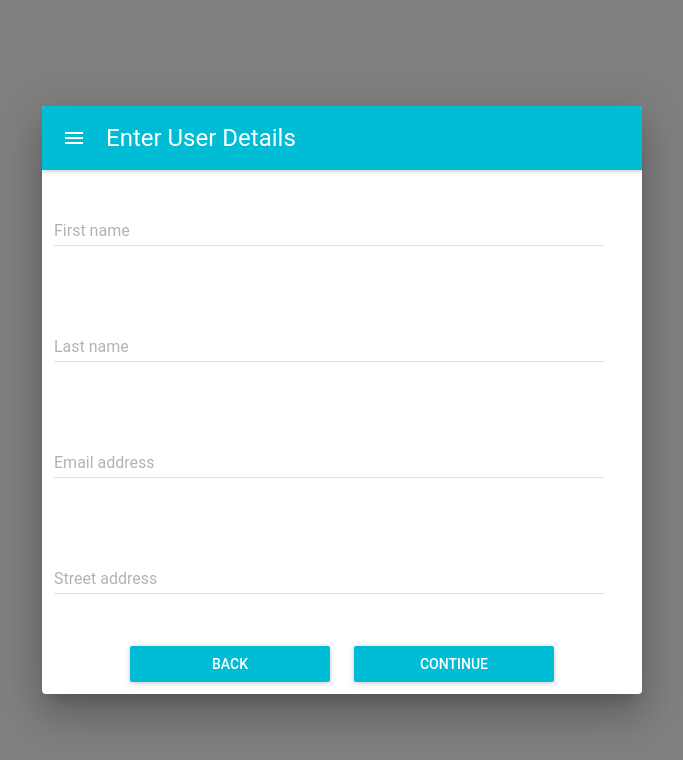
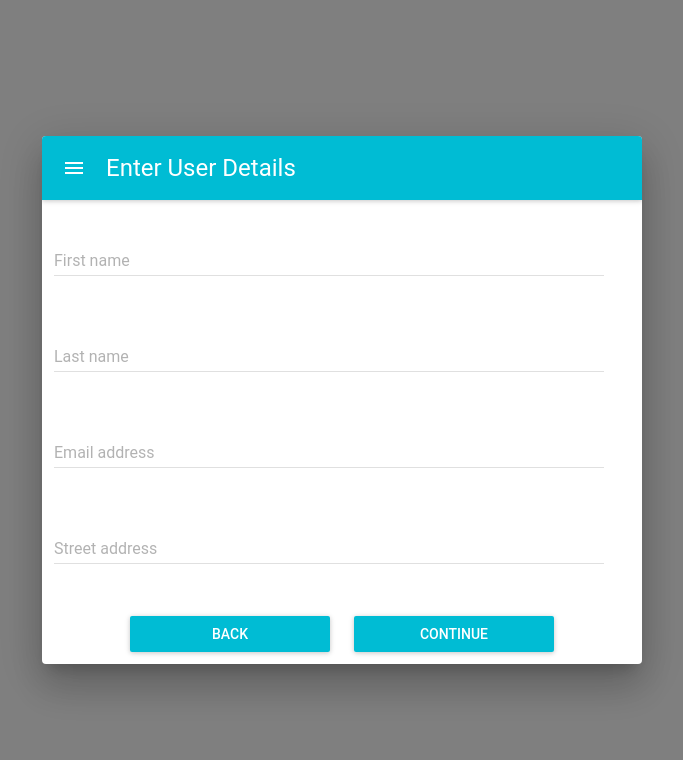
Before and after one commit to amyriley/cloud_music, a React (Create React App) app: page / in a window 1280 px wide. Both pictures are taken after a click on the button "CONTINUE". Shown: the top 760 px of the page, without its empty margins (298-981 px from the left). Built offline with nearby package versions, Linux system fonts and the light colour scheme.

Commit message:
adding component for textfield inputs, adjusting folder structure organisation, styling

```diff
--- a/src/App.js
+++ b/src/App.js
@@ -1,5 +1,5 @@
 import React, { Component } from 'react';
-import SubscriptionForm from './components/SubscriptionForm';
+import SubscriptionForm from './components/forms/SubscriptionForm';
 
 class App extends Component {
   render() {
--- a/src/components/Confirm.js
+++ b/src/components/Confirm.js
@@ -5,7 +5,7 @@ import RaisedButton from 'material-ui/RaisedButton';
 import Dialog from '@material-ui/core/Dialog';
 import Grid from '@material-ui/core/Grid';
 import BackButton from './buttons/BackButton';
-import DetailsList from './DetailsList';
+import DetailsList from './lists/DetailsList';
 
 export class Confirm extends Component {
 
--- a/src/components/FormCreditCardDetails.js
+++ b/src/components/forms/FormCreditCardDetails.js
@@ -1,23 +1,22 @@
 import React, { Component } from 'react';
 import MuiThemeProvider from 'material-ui/styles/MuiThemeProvider';
 import AppBar from 'material-ui/AppBar';
-import TextField from 'material-ui/TextField';
 import RaisedButton from 'material-ui/RaisedButton';
 import Dialog from '@material-ui/core/Dialog';
 import Grid from '@material-ui/core/Grid';
-import BackButton from './buttons/BackButton';
+import BackButton from '../buttons/BackButton';
+import FormTextFieldInputs from '../inputs/FormTextFieldInputs';
 
 export class CreditCardDetails extends Component {
     state = {
         errors: {}
     }
 
-    continue = (e) => {
+    validateAndContinue = (e) => {
         e.preventDefault();
         const errors = this.validate(this.props.values.cardNumber, this.props.values.cardExpiryDate,
                         this.props.values.cardSecurityCode);
         this.setState({ errors });
-        console.log(errors)
         if (Object.entries(errors).length === 0) {
             this.props.nextStep();
         }
@@ -68,6 +67,11 @@ export class CreditCardDetails extends Component {
 
     render() {
         const { values, handleChange } = this.props;
+        const creditCardDetails = [
+            { hintText: "Enter credit card number", floatingLabelText: "Credit card number", defaultValue: values.cardNumber, name: 'cardNumber', error: this.state.errors['cardNumber'] },
+            { hintText: "Credit card expiry date", floatingLabelText: "Credit card expiry date", defaultValue: values.cardExpiryDate, name: 'cardExpiryDate', error: this.state.errors['cardExpiryDate'] },
+            { hintText: "Enter credit card security code", floatingLabelText: "Credit card security code", defaultValue: values.cardSecurityCode, name: 'cardSecurityCode', error: this.state.errors['cardSecurityCode'] }
+        ]
         return (
             <MuiThemeProvider >
               <React.Fragment>
@@ -77,35 +81,10 @@ export class CreditCardDetails extends Component {
                     maxWidth="sm"
                 >
                     <AppBar title="Enter Credit Card Details" />
-                    <TextField
-                        hintText="Enter credit card number"
-                        floatingLabelText="Credit card number"
-                        onChange={handleChange('cardNumber')}
-                        defaultValue={values.cardNumber}
-                        style={styles.input}
-                        required
+                    <FormTextFieldInputs
+                        list={creditCardDetails}
+                        handleChange={handleChange}
                     />
-                    <div>{this.state.errors['cardNumber'] && <span>{this.state.errors['cardNumber']}</span>}</div>
-                    <br/>
-                    <TextField
-                        hintText="MM/YY"
-                        floatingLabelText="Credit card expiry date"
-                        onChange={handleChange('cardExpiryDate')}
-                        defaultValue={values.cardExpiryDate}
-                        style={styles.input}
-                        required
-                    />
-                    <div>{this.state.errors['cardExpiryDate'] && <span>{this.state.errors['cardExpiryDate']}</span>}</div>
-                    <br/>
-                    <TextField
-                        hintText="Enter credit card security code"
-                        floatingLabelText="Credit card security code"
-                        onChange={handleChange('cardSecurityCode')}
-                        defaultValue={values.cardSecurityCode}
-                        style={styles.input}
-                        required
-                    />
-                    <div>{this.state.errors['cardSecurityCode'] && <span>{this.state.errors['cardSecurityCode']}</span>}</div>
                     <br/>
                     <Grid
                         container
@@ -119,7 +98,7 @@ export class CreditCardDetails extends Component {
                             label="Continue"
                             primary={true}
                             style={styles.button}
-                            onClick={this.continue}
+                            onClick={this.validateAndContinue}
                         />
                     </Grid>
                 </Dialog>
@@ -134,10 +113,6 @@ const styles = {
         margin: 12,
         width: 200,
     },
-    input: {
-        margin: 12,
-        width: 550
-    }
 }
 
 export default CreditCardDetails;
--- a/src/components/FormSubscriptionDetails.js
+++ b/src/components/forms/FormSubscriptionDetails.js
@@ -9,8 +9,8 @@ import FormControl from '@material-ui/core/FormControl';
 import FormLabel from '@material-ui/core/FormLabel';
 import Radio from '@material-ui/core/Radio';
 import RadioGroup from '@material-ui/core/RadioGroup';
-import ContinueButton from './buttons/ContinueButton';
-import Dropdown from './inputs/Dropdown';
+import ContinueButton from '../buttons/ContinueButton';
+import Dropdown from '../inputs/Dropdown';
 
 export class FormSubscriptionDetails extends Component {
     render() {
@@ -53,19 +53,6 @@ export class FormSubscriptionDetails extends Component {
                             value={values.gigabytes}
                             onChange={handleChange('gigabytes')}
                         />
-                        {/* <Select
-                            style={styles.select}
-                            value={values.gigabytes}
-                            onChange={handleChange('gigabytes')}
-                            required
-                        >
-                            <MenuItem value="3">3</MenuItem>
-                            <MenuItem value="5">5</MenuItem>
-                            <MenuItem value="10">10</MenuItem>
-                            <MenuItem value="20">20</MenuItem>
-                            <MenuItem value="30">30</MenuItem>
-                            <MenuItem value="50">50</MenuItem>
-                        </Select> */}
                         <br/>
                         <FormControl component="fieldset">
                             <FormLabel style={styles.label}>Pay upfront?</FormLabel>
@@ -106,10 +93,6 @@ export class FormSubscriptionDetails extends Component {
 }
 
 const styles = {
-    button: {
-        margin: 12,
-        width: 200,
-    },
     input: {
         margin: 12,
         width: 550
--- a/src/components/FormUserDetails.js
+++ b/src/components/forms/FormUserDetails.js
@@ -1,23 +1,22 @@
 import React, { Component } from 'react';
 import MuiThemeProvider from 'material-ui/styles/MuiThemeProvider';
 import AppBar from 'material-ui/AppBar';
-import TextField from 'material-ui/TextField';
 import RaisedButton from 'material-ui/RaisedButton';
 import Dialog from '@material-ui/core/Dialog';
 import Grid from '@material-ui/core/Grid';
-import BackButton from './buttons/BackButton';
+import BackButton from '../buttons/BackButton';
+import FormTextFieldInputs from '../inputs/FormTextFieldInputs';
 
 export class FormUserDetails extends Component {
     state = {
         errors: {}
     }
 
-    continue = (e) => {
+    validateAndContinue = (e) => {
         e.preventDefault();
         const errors = this.validate(this.props.values.firstName, this.props.values.lastName,
                         this.props.values.email, this.props.values.address);
         this.setState({ errors });
-        console.log(errors)
         if (Object.entries(errors).length === 0) {
             this.props.nextStep();
         }
@@ -64,6 +63,12 @@ export class FormUserDetails extends Component {
 
     render() {
         const { values, handleChange } = this.props;
+        const userDetails = [
+            { hintText: "Enter first name", floatingLabelText: "First name", defaultValue: values.firstName, name: 'firstName', error: this.state.errors['firstName'] },
+            { hintText: "Enter last name", floatingLabelText: "Last name", defaultValue: values.lastName, name: 'lastName', error: this.state.errors['lastName'] },
+            { hintText: "Enter email address", floatingLabelText: "Email address", defaultValue: values.email, name: 'email', error: this.state.errors['email'] },
+            { hintText: "Enter street address", floatingLabelText: "Street address", defaultValue: values.address, name: 'address', error: this.state.errors['address'] },
+        ]
         return (
             <MuiThemeProvider >
               <React.Fragment>
@@ -73,47 +78,10 @@ export class FormUserDetails extends Component {
                     maxWidth="sm"
                 >
                     <AppBar title="Enter User Details" />
-                    <form>
-                        <TextField
-                            hintText="Enter first name"
-                            floatingLabelText="First name"
-                            onChange={handleChange('firstName')}
-                            defaultValue={values.firstName}
-                            style={styles.input}
-                            required
-                        />
-                        <div>{this.state.errors['firstName'] && <span>{this.state.errors['firstName']}</span>}</div>
-                        <br/>
-                        <TextField
-                            hintText="Enter last name"
-                            floatingLabelText="Last name"
-                            onChange={handleChange('lastName')}
-                            defaultValue={values.lastName}
-                            style={styles.input}
-                            required
-                        />
-                        <div>{this.state.errors['lastName'] && <span>{this.state.errors['lastName']}</span>}</div>
-                        <br/>
-                        <TextField
-                            hintText="Enter email adddress"
-                            floatingLabelText="Email address"
-                            onChange={handleChange('email')}
-                            defaultValue={values.email}
-                            style={styles.input}
-                            required
-                        />
-                        <div>{this.state.errors['email'] && <span>{this.state.errors['email']}</span>}</div>
-                        <br/>
-                        <TextField
-                            hintText="Enter street adddress"
-                            floatingLabelText="Street address"
-                            onChange={handleChange('address')}
-                            defaultValue={values.address}
-                            style={styles.input}
-                            required
-                        />
-                        <div>{this.state.errors['address'] && <span>{this.state.errors['address']}</span>}</div>
-                    </form>
+                    <FormTextFieldInputs
+                        list={userDetails}
+                        handleChange={handleChange}
+                    />
                     <br/>
                     <Grid
                         container
@@ -127,7 +95,7 @@ export class FormUserDetails extends Component {
                             label="Continue"
                             primary={true}
                             style={styles.button}
-                            onClick={this.continue}
+                            onClick={this.validateAndContinue}
                         />
                     </Grid>
                 </Dialog>
@@ -142,13 +110,6 @@ const styles = {
         margin: 12,
         width: 200,
     },
-    input: {
-        margin: 12,
-        width: 550
-    },
-    asterix: {
-        color: "red",
-    }
 }
 
 export default FormUserDetails;
--- a/src/components/SubscriptionForm.js
+++ b/src/components/forms/SubscriptionForm.js
@@ -2,8 +2,8 @@ import React, { Component } from 'react';
 import FormSubscriptionDetails from './FormSubscriptionDetails';
 import FormUserDetails from './FormUserDetails';
 import CreditCardDetails from './FormCreditCardDetails';
-import Confirm from './Confirm';
-import Success from './Success';
+import Confirm from '../Confirm';
+import Success from '../Success';
 
 export class SubscriptionForm extends Component {
     state = {
@@ -66,7 +66,7 @@ export class SubscriptionForm extends Component {
             email, address, cardNumber, cardExpiryDate, cardSecurityCode,
             acceptedTermsAndConditions }
 
-        const calculatePrice = this.calculatePrice();
+        const calculatePrice = this.calculatePrice().toFixed(2);
 
         switch(step) {
             case 1:
--- /dev/null
+++ b/src/components/inputs/FormTextFieldInputs.js
@@ -0,0 +1,48 @@
+import React, { Component } from 'react';
+import TextField from 'material-ui/TextField';
+
+export class FormTextFieldInputs extends Component {
+
+    listInputs() {
+        return this.props.list.map((l, i) => {
+            return (
+                <div>
+                    <TextField
+                        key={l.name}
+                        hintText={l.hintText}
+                        floatingLabelText={l.floatingLabelText}
+                        onChange={this.props.handleChange(l.name)}
+                        style={styles.input}
+                        defaultValue={l.defaultValue}
+                        required
+                    />
+                    <div style={styles.errorMessage}>{l.error && <span>{l.error}</span>}</div>
+                </div>
+            )
+        })
+    }
+
+    render() {
+        return (
+            <form>
+                {this.listInputs()}
+            </form>
+          );
+
+    }
+}
+
+const styles = {
+    input: {
+        margin: 12,
+        width: 550
+    },
+    errorMessage: {
+        marginLeft: 12,
+        widthLeft: 550,
+        color: "red",
+        fontSize: 12
+    }
+}
+
+export default FormTextFieldInputs;
```
Also changed, not shown: src/components/buttons/NavigationButton.js (deleted, +0 -30 lines), src/components/lists/DetailsList.js (renamed from src/components/DetailsList.js). Lines whose indentation alone changed are shown as unchanged.
